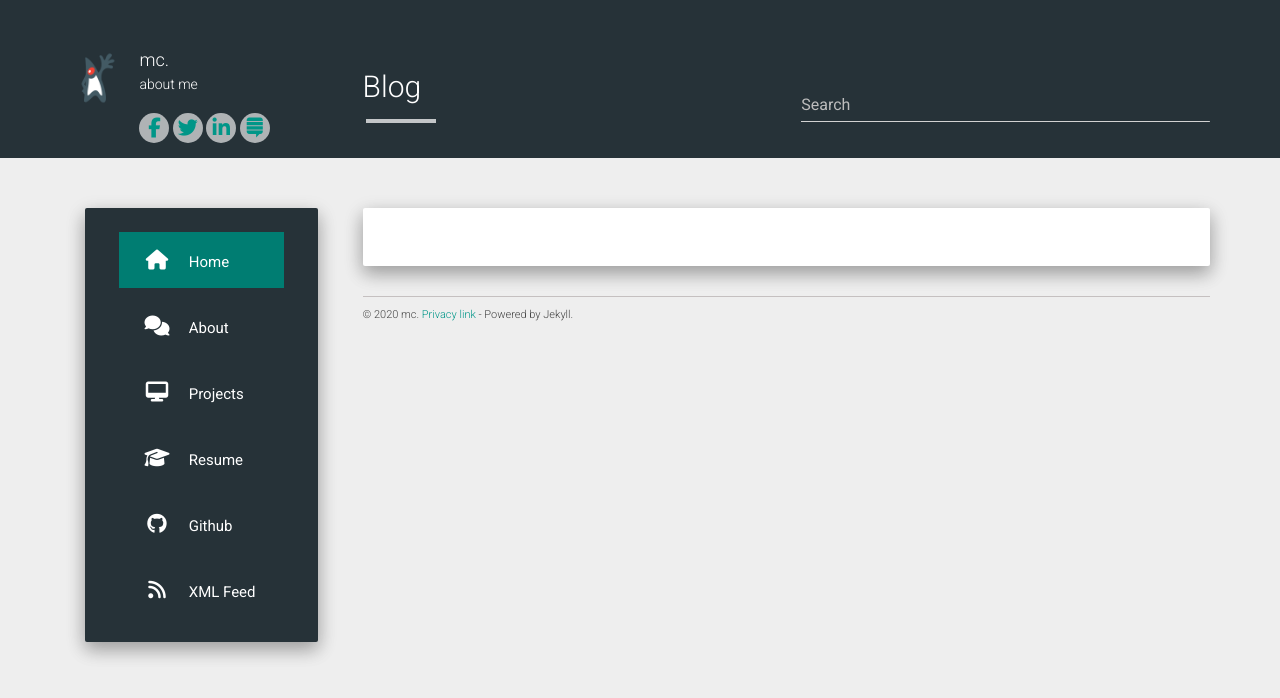
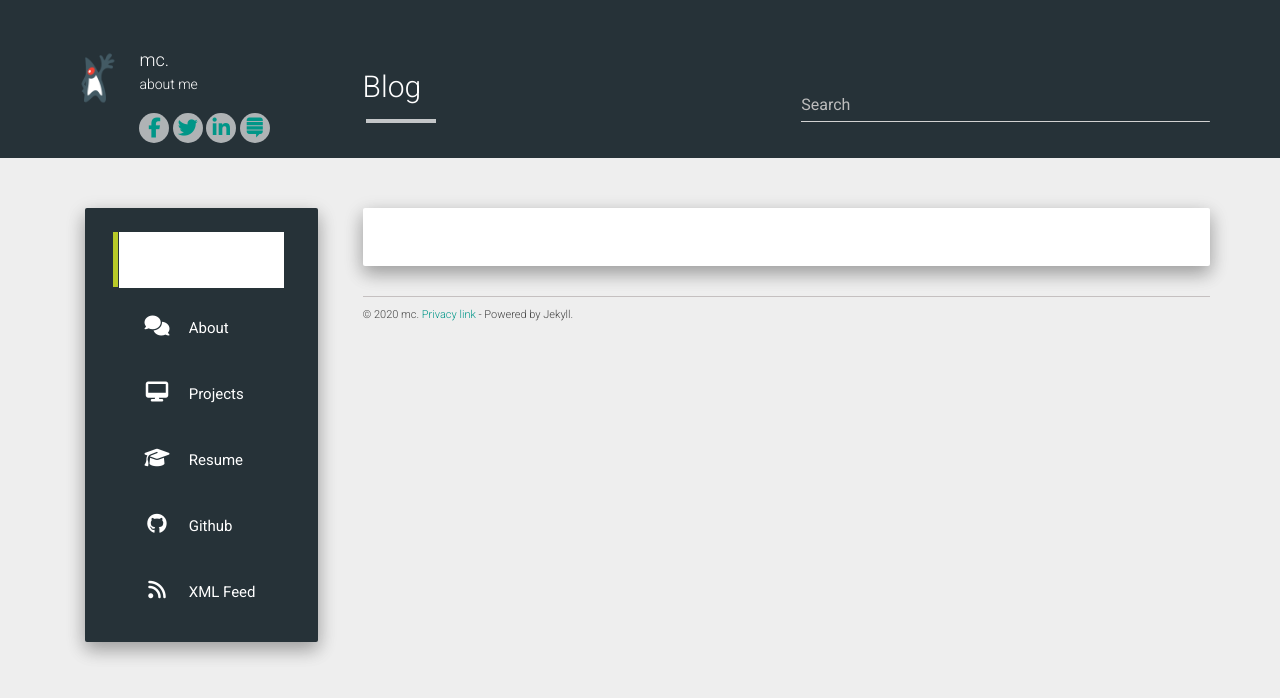
Before and after one commit to mc-source/mc-source.github.io, a Jekyll site: the page built from index.html, in a window 1280 px wide. Shown: the top 698 px of the page. Built offline with Jekyll 4.4.1, drawn with Linux system fonts in a browser that asks for light colours; nearby versions of some CDN libraries; the list of posts is cut into pages by our own code.

Commit message:
Update main.css

```diff
--- a/static/css/main.css
+++ b/static/css/main.css
@@ -75,7 +75,7 @@ p.info a {
 }
 
 .menu ul li a:hover, .menu ul li a:focus, li.current-menu-item > a{
-    background: #007D72;
+    background: #ffffff;
 }
 li.current-menu-item:before {
     content: "";
@@ -85,7 +85,7 @@ li.current-menu-item:before {
     position: absolute;
     left: 9px;
     vertical-align: middle;
-#FFFFFF    background: #B8CA28;
+   background: #B8CA28;
 }
 .menu ul li a {
     font-size: 15px;
```
